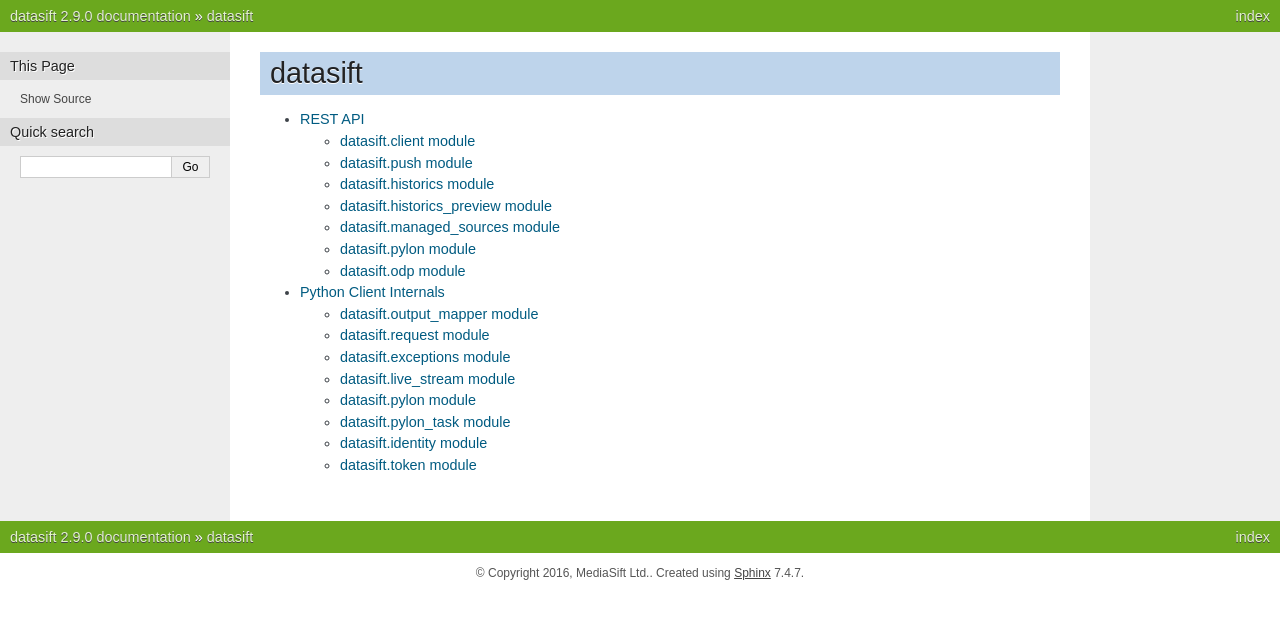
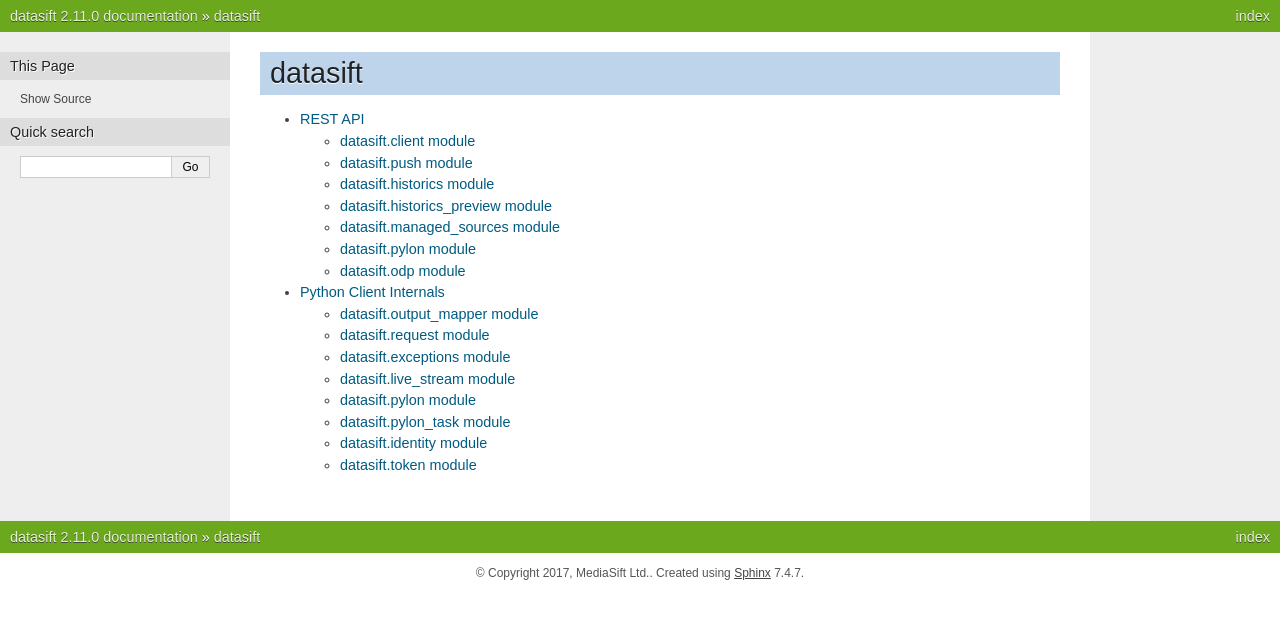
Before and after one commit to MeltwaterArchive/datasift-python, a Sphinx documentation site: the page built from docs/source/modules.rst, in a window 1280 px wide. Shown: the top 619 px of the page. Built offline with Sphinx 7.4.7, drawn with Linux system fonts in a browser that asks for light colours.

```diff
--- a/datasift/__init__.py
+++ b/datasift/__init__.py
@@ -44,8 +44,8 @@ more details.
 
 __author__ = "opensource@datasift.com"
 __status__ = "stable"
-__version__ = "2.9.0"
-__date__ = "3rd Aug 2016"
+__version__ = "2.11.0"
+__date__ = "14th Jun 2017"
 
 # -----------------------------------------------------------------------------
 # Module constants
--- a/docs/source/conf.py
+++ b/docs/source/conf.py
@@ -50,16 +50,16 @@ master_doc = 'index'
 
 # General information about the project.
 project = u'datasift'
-copyright = u'2016, MediaSift Ltd.'
+copyright = u'2017, MediaSift Ltd.'
 
 # The version info for the project you're documenting, acts as replacement for
 # |version| and |release|, also used in various other places throughout the
 # built documents.
 #
 # The short X.Y version.
-version = '2.9.0'
+version = '2.11.0'
 # The full version, including alpha/beta/rc tags.
-release = '2.9.0'
+release = '2.11.0'
 
 # The language for content autogenerated by Sphinx. Refer to documentation
 # for a list of supported languages.
--- a/setup.py
+++ b/setup.py
@@ -5,7 +5,7 @@ import os.path
 
 setup(
     name="datasift",
-    version="2.10.0",
+    version="2.11.0",
     author="DataSift",
     author_email="opensource@datasift.com",
     maintainer="DataSift",
```
Also changed, not shown: CHANGELOG.md (+6 -0 lines).
